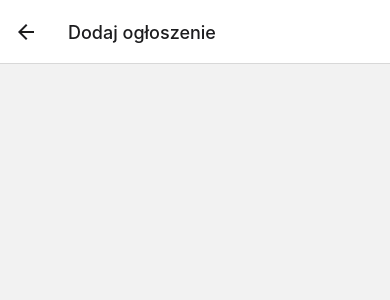
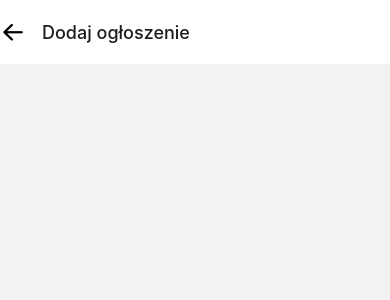
Before and after one commit to pat-pom/mobile-app, a React Native app in the folder AntiqueUi/: screen / in a window 390 px wide. Both pictures are taken after a click on the button "ADD PRODUCT". Shown: the top 300 px of the page. Built offline with nearby package versions, Linux system fonts and the light colour scheme.

Commit message:
Customize header

```diff
--- a/AntiqueUi/src/App.js
+++ b/AntiqueUi/src/App.js
@@ -2,6 +2,7 @@ import Constants from 'expo-constants';
 import { NavigationContainer } from "@react-navigation/native";
 import { createNativeStackNavigator } from "@react-navigation/native-stack";
 import { StyleSheet, View, Text } from 'react-native';
+import Icon from "react-native-vector-icons/AntDesign";
 
 import { Home } from './screens/Home';
 import { AddProduct } from './screens/AddProduct';
@@ -13,9 +14,21 @@ export default function App() {
     <NavigationContainer>
       <View style={styles.container}>
         <View style={styles.statusBar} />
-        <Stack.Navigator>
+        <Stack.Navigator
+          screenOptions={({ navigation }) => ({
+            headerStyle: styles.header,
+            headerLeft: () => navigation.canGoBack() && <Icon name="arrowleft" size={26} onPress={() => navigation.goBack()} />,
+            headerShadowVisible: false,
+          })}
+        >
           <Stack.Screen name='Home' component={Home} />
-          <Stack.Screen name='AddProduct' component={AddProduct} options={{ title: "Dodaj ogłoszenie" }} />
+          <Stack.Screen
+            name='AddProduct'
+            component={AddProduct}
+            options={{
+              title: "Dodaj ogłoszenie",
+            }}
+          />
         </Stack.Navigator>
       </View>
     </NavigationContainer>
@@ -28,5 +41,10 @@ const styles = StyleSheet.create({
   },
   container: {
     flex: 1,
+  },
+  header: {
+    fontSize: 18,
+    fontWeight: "500",
+    fontFamily: "Poppins",
   }
 });
```
